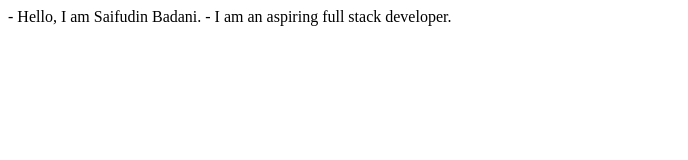
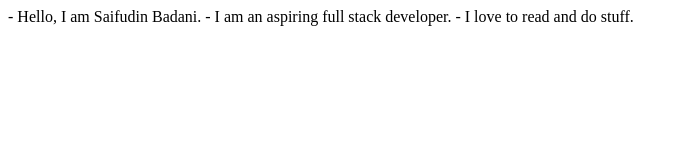
Before and after one commit to saifudinbadani/saifudinbadani, a plain HTML site: page index.html in a window 1280 px wide. Shown: the whole page, without its empty margins (0-688 px from the left). Drawn offline with Linux system fonts and the light colour scheme.

Commit message:
Update index.html

```diff
--- a/index.html
+++ b/index.html
@@ -10,5 +10,6 @@
 <body>
     - Hello, I am Saifudin Badani.
     - I am an aspiring full stack developer.
+    - I love to read and do stuff.
 </body>
 </html>
```
